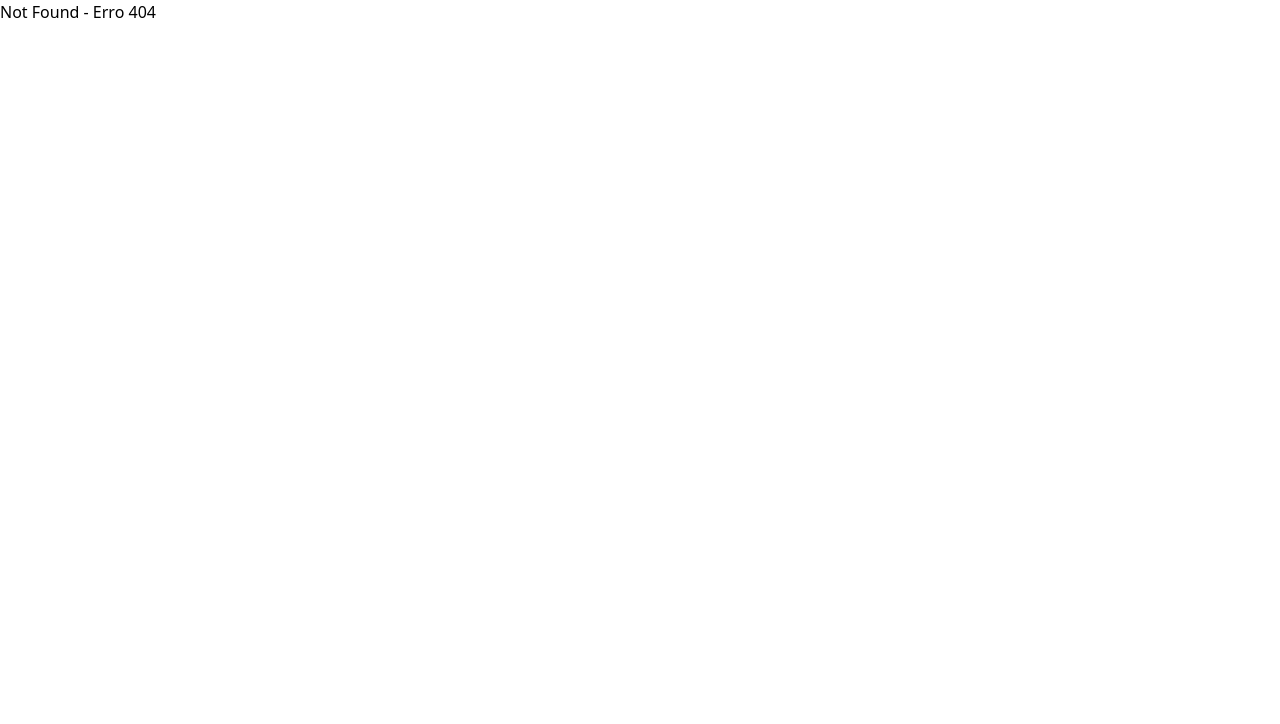
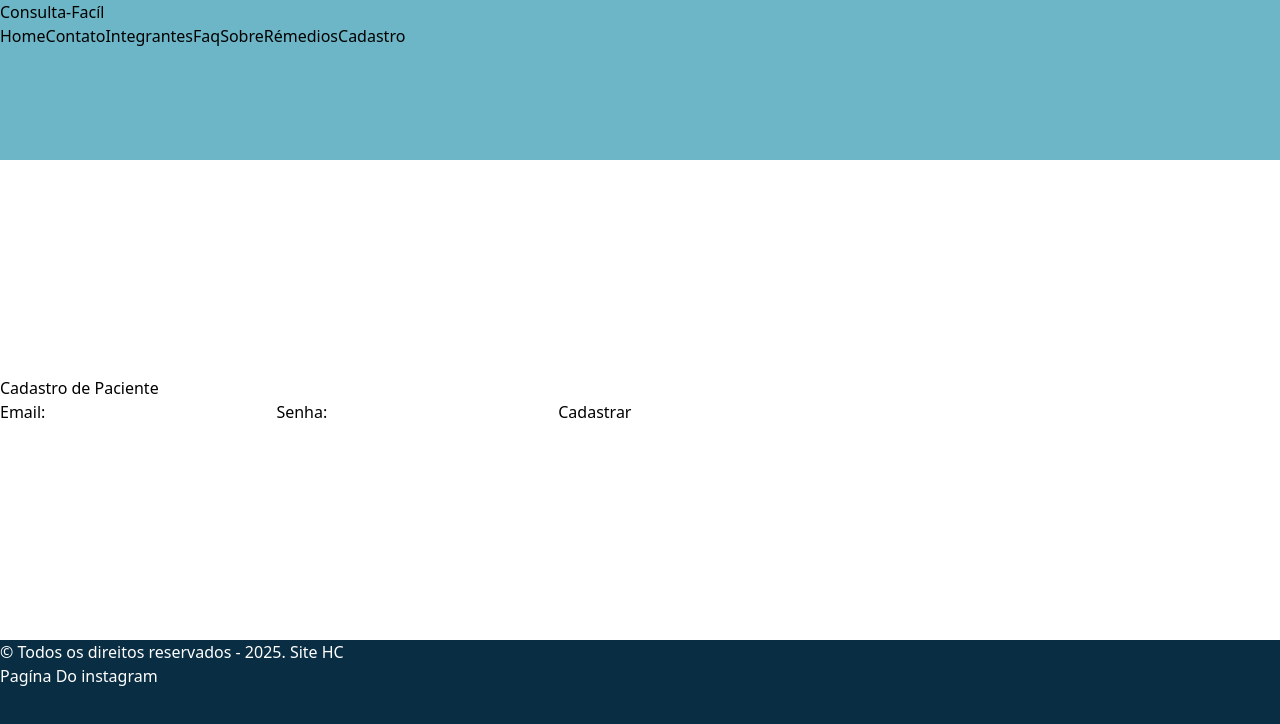
Before and after one commit to Felipe-Furlanetto0504/challenge_front, a React (Vite) app in the folder challenge/: page /cadastro in a window 1280 px wide. Before the commit this address had no page. Shown: the top 724 px of the page. Built offline with nearby package versions, Linux system fonts and the light colour scheme.

Commit message:
fazendo a pagina o cadastro

```diff
--- a/challenge/db.json
+++ b/challenge/db.json
@@ -1,14 +1,71 @@
 {
-    "remedios":[
-    {"id":1, "nome":"Paracetamol", "preco":16.90, "descricao":"Analgésico e antitérmico"},
-    {"id":2, "nome":"Ibuprofeno", "preco":9.65, "descricao":"Anti-inflamatório, usado para dor, febre e inflamações"},
-    {"id":3, "nome":"Amoxicilina", "preco":14.18, "descricao":"Antibiótico de amplo espectro"},
-    {"id":4, "nome":"Losartana", "preco":21.57, "descricao":"hipertensão arterial"},
-    {"id":5, "nome":"Buscopan", "preco":19.22, "descricao":"Antiespasmódico para cólicas abdominais ou intestinais"},
-    {"id":6, "nome":"Omeprazol", "preco":11.59, "descricao":"trata refluxo, úlceras gástricas"},
-    {"id":7, "nome":"Cetirizina", "preco":90.03, "descricao":"Anti-histamínico para alergias, rinite alérgica"},
-    {"id":8, "nome":"Sinvastatina", "preco":31.44, "descricao":"para controle de colesterol elevado"},
-    {"id":9, "nome":"Diazepam", "preco":10.48, "descricao":"para ansiedade, insônia, espasmos musculares"},
-    {"id":10, "nome":"Salbutamol", "preco":22.63, "descricao":"para asma ou DPOC"}
-    ]
+  "remedios": [
+    {
+      "id": 1,
+      "nome": "Paracetamol",
+      "preco": 16.9,
+      "descricao": "Analgésico e antitérmico"
+    },
+    {
+      "id": 2,
+      "nome": "Ibuprofeno",
+      "preco": 9.65,
+      "descricao": "Anti-inflamatório, usado para dor, febre e inflamações"
+    },
+    {
+      "id": 3,
+      "nome": "Amoxicilina",
+      "preco": 14.18,
+      "descricao": "Antibiótico de amplo espectro"
+    },
+    {
+      "id": 4,
+      "nome": "Losartana",
+      "preco": 21.57,
+      "descricao": "hipertensão arterial"
+    },
+    {
+      "id": 5,
+      "nome": "Buscopan",
+      "preco": 19.22,
+      "descricao": "Antiespasmódico para cólicas abdominais ou intestinais"
+    },
+    {
+      "id": 6,
+      "nome": "Omeprazol",
+      "preco": 11.59,
+      "descricao": "trata refluxo, úlceras gástricas"
+    },
+    {
+      "id": 7,
+      "nome": "Cetirizina",
+      "preco": 90.03,
+      "descricao": "Anti-histamínico para alergias, rinite alérgica"
+    },
+    {
+      "id": 8,
+      "nome": "Sinvastatina",
+      "preco": 31.44,
+      "descricao": "para controle de colesterol elevado"
+    },
+    {
+      "id": 9,
+      "nome": "Diazepam",
+      "preco": 10.48,
+      "descricao": "para ansiedade, insônia, espasmos musculares"
+    },
+    {
+      "id": 10,
+      "nome": "Salbutamol",
+      "preco": 22.63,
+      "descricao": "para asma ou DPOC"
+    }
+  ],
+  "pacientes": [
+    {
+      "id": "195e",
+      "email": "felipe.furlanetto.4@gmail.com",
+      "senha": "123456"
+    }
+  ]
 }
--- a/challenge/src/components/Cabecalho/Cabecalho.tsx
+++ b/challenge/src/components/Cabecalho/Cabecalho.tsx
@@ -4,6 +4,7 @@ export default function Cabecalho() {
 
   return (
     <header className="cabecalho">
+      <h1>Consulta-Facíl</h1>
       <Menu />
     </header>
   );
--- a/challenge/src/components/Menu/Menu.tsx
+++ b/challenge/src/components/Menu/Menu.tsx
@@ -10,6 +10,7 @@ export default function Menu() {
       <Link to="/faq">Faq</Link>
       <Link to="/sobre">Sobre</Link>
       <Link to="/remedios">Rémedios</Link>
+      <Link to="/cadastro">Cadastro</Link>
     </nav>
   );
 
--- a/challenge/src/main.tsx
+++ b/challenge/src/main.tsx
@@ -11,6 +11,7 @@ import Sobre from './routes/Sobre/index.tsx';
 import "./global.css";
 import Remedios from './routes/Remedios/index.tsx';
 import VisualizarRemedios from './routes/VisualizarRemedio/index.tsx';
+import Cadastro from './routes/Cadastro/index.tsx';
 
 const router = createBrowserRouter([
   {path: "/", element:<App/>,errorElement: <Error/>, children:[
@@ -21,6 +22,7 @@ const router = createBrowserRouter([
     {path:"/sobre", element:<Sobre/>},
     {path:"/remedios", element:<Remedios/>},
     {path:"/visualizar/remedios/:id", element:<VisualizarRemedios/>},
+    {path:"/cadastro",element:<Cadastro/>}
   ]}
 
 ]);
--- /dev/null
+++ b/challenge/src/routes/Cadastro/index.tsx
@@ -0,0 +1,70 @@
+import { useState } from "react";
+import { useNavigate } from "react-router-dom";
+
+export default function Cadastro() {
+  const [email, setEmail] = useState("");
+  const [senha, setSenha] = useState("");
+  const [mensagem, setMensagem] = useState("");
+
+  const navigate = useNavigate();
+
+  const handleSubmit = async (e: React.FormEvent) => {
+    e.preventDefault();
+
+    if (!email || !senha) {
+      setMensagem("Preencha todos os campos.");
+      return;
+    }
+
+    try {
+      const response = await fetch("http://localhost:3000/pacientes", {
+        method: "POST",
+        headers: {
+          "Content-Type": "application/json"
+        },
+        body: JSON.stringify({ email, senha })
+      });
+
+      if (!response.ok) throw new Error("Erro ao cadastrar");
+
+      // Redireciona imediatamente para /remedios
+      navigate("/remedios");
+    } catch (error) {
+      console.error(error);
+      setMensagem("Erro ao cadastrar. Tente novamente.");
+    }
+  };
+
+
+
+  return (
+    <div >
+      <h1 >Cadastro de Paciente</h1>
+      <form  onSubmit={handleSubmit}>
+        <label >Email:</label>
+        <input
+          type="email"
+          value={email}
+          onChange={(e) => setEmail(e.target.value)}
+
+          required
+        />
+
+        <label >Senha:</label>
+        <input
+          type="password"
+          value={senha}
+          onChange={(e) => setSenha(e.target.value)}
+          required
+        />
+
+        <button
+          type="submit">
+          Cadastrar
+        </button>
+
+      </form>
+      {mensagem && <p>{mensagem}</p>}
+    </div>
+  );
+}
--- a/challenge/src/routes/Login/index.tsx
+++ /dev/null
@@ -1,9 +0,0 @@
-import { useEffect } from "react";
-
-export default function Login(){
-
-     useEffect(() => {
-        document.title = "Login";
-      }, []);
-
-}
--- /dev/null
+++ b/challenge/src/types/cadastro.ts
@@ -0,0 +1,4 @@
+export type Cadastro = {
+    email:string
+    senha:string
+}
```
